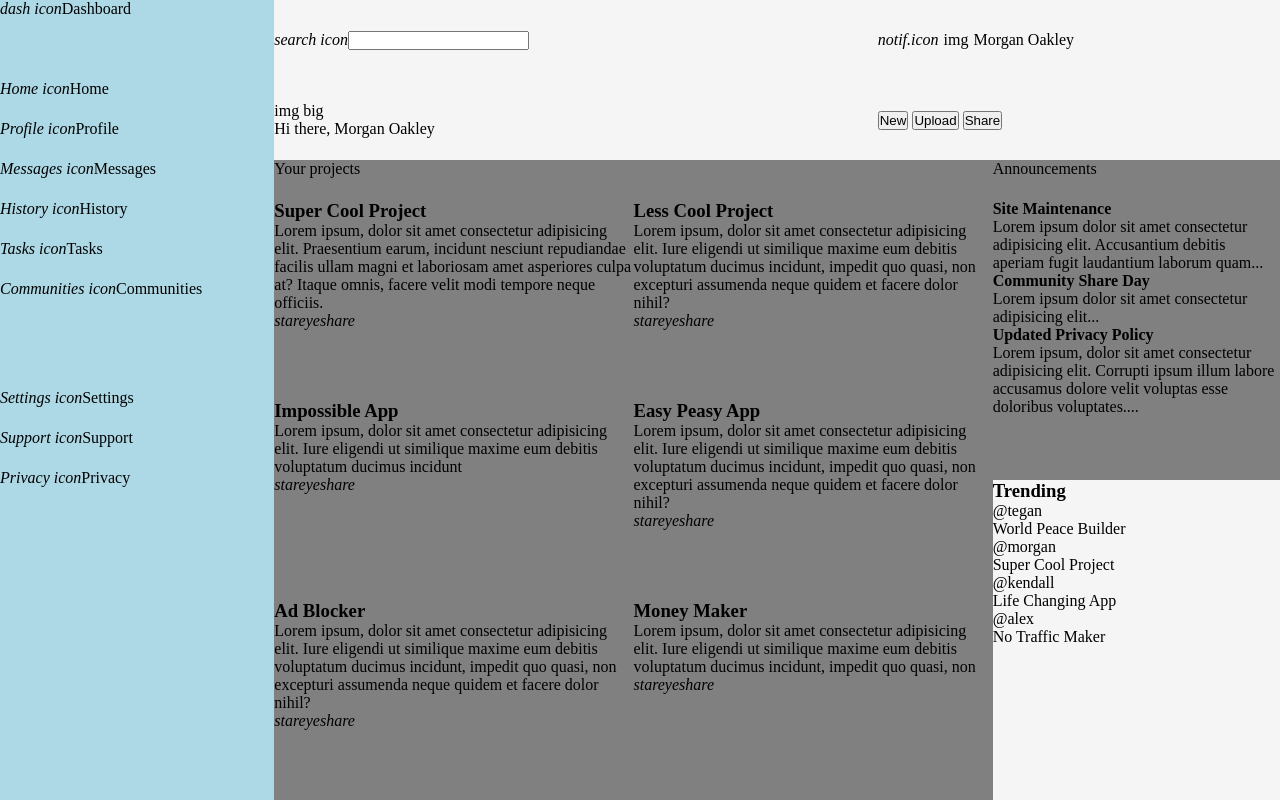
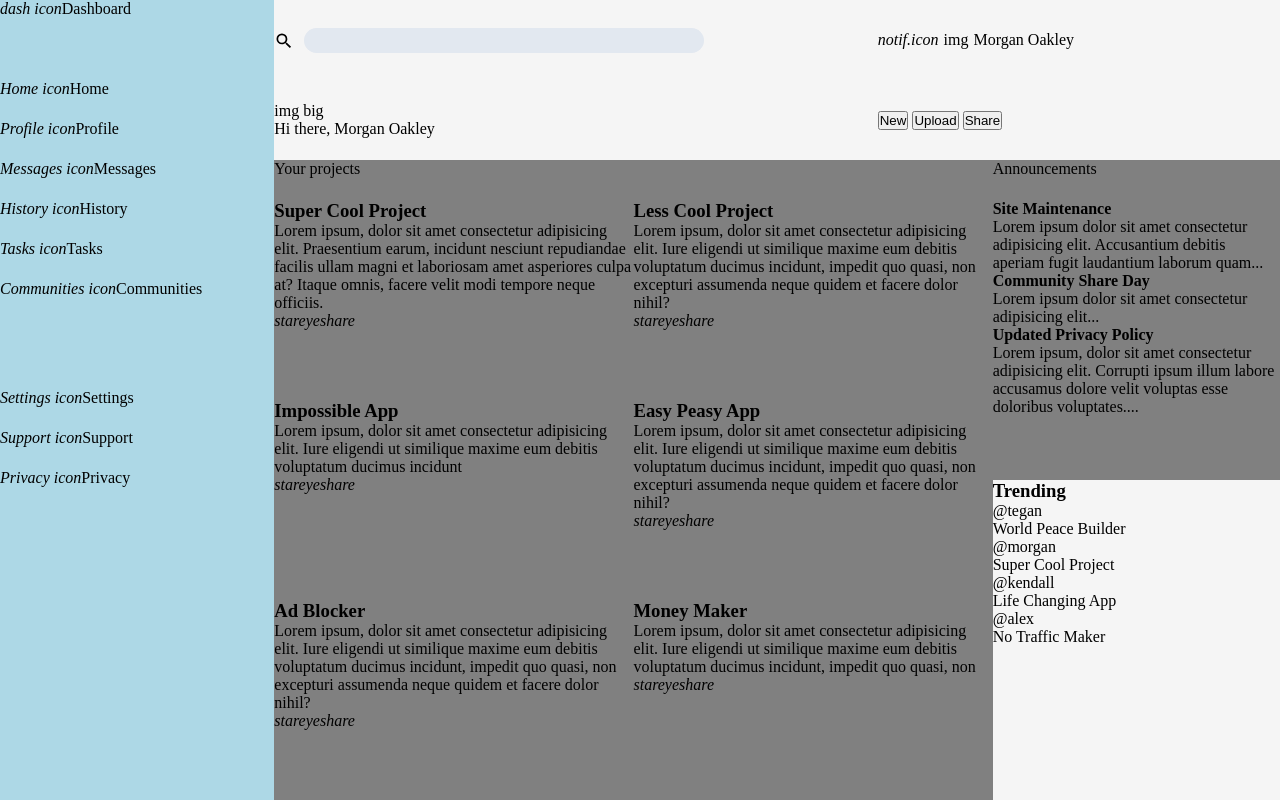
Before and after one commit to Rokenrol/admin-dashboard, a plain HTML site: page index.html in a window 1280 px wide. Drawn offline with Linux system fonts and the light colour scheme.

Commit message:
Style the input field section

```diff
--- a/index.html
+++ b/index.html
@@ -9,7 +9,8 @@
 <body>
     <header class="header">
         <div class="input-container">
-            <i>search icon</i><input type="search">
+            <i><svg xmlns="http://www.w3.org/2000/svg" viewBox="0 0 24 24"><title>search</title><path d="M9.5,3A6.5,6.5 0 0,1 16,9.5C16,11.11 15.41,12.59 14.44,13.73L14.71,14H15.5L20.5,19L19,20.5L14,15.5V14.71L13.73,14.44C12.59,15.41 11.11,16 9.5,16A6.5,6.5 0 0,1 3,9.5A6.5,6.5 0 0,1 9.5,3M9.5,5C7,5 5,7 5,9.5C5,12 7,14 9.5,14C12,14 14,12 14,9.5C14,7 12,5 9.5,5Z" /></svg></i>
+            <input type="search">
         </div>
             <div class="notification-area">
                 <i>notif.icon</i>
--- a/styles.css
+++ b/styles.css
@@ -31,6 +31,23 @@ body {
     grid-column: 1 / 2;
     grid-row: 1;
     justify-self: start;
+    display: flex;
+    align-items: center;
+}
+
+.input-container svg {
+    width: 20px;
+    height: 20px;
+    margin-top: 5px;
+    margin-right: 10px;
+}
+
+.input-container input {
+    background-color: rgb(226, 232, 240);
+    border: none;
+    border-radius: 15px;
+    width: 400px;
+    height: 25px;
 }
 
 .notification-area {
```
